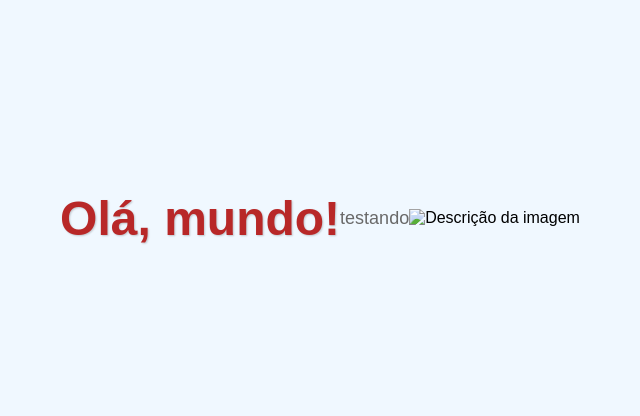
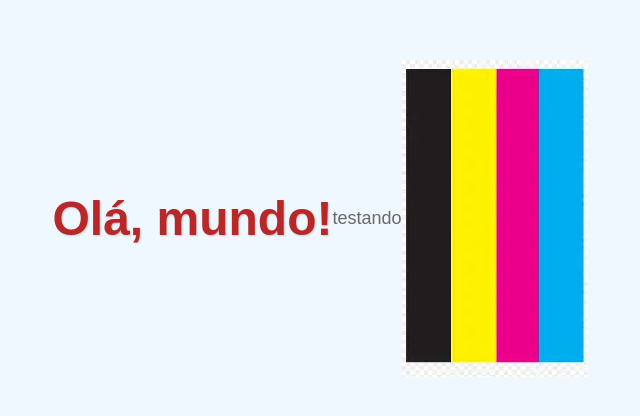
Before and after one commit to j36023684-bot/atividade.html, a plain HTML site: page index.html in a window 1280 px wide. Shown: the part 182-598 px from the top of the page, without its empty margins (320-960 px from the left). Drawn offline with Linux system fonts and the light colour scheme.

Commit message:
testando3

```diff
--- a/index.html
+++ b/index.html
@@ -9,6 +9,6 @@
 <body>
     <h1>Olá, mundo!</h1>
     <p> testando</p>
-    <img src="img/cores.jpg" alt="Descrição da imagem">
+    <img src="img/cores123.jpg" alt="Descrição da imagem">
 </body>
 </html>
```
